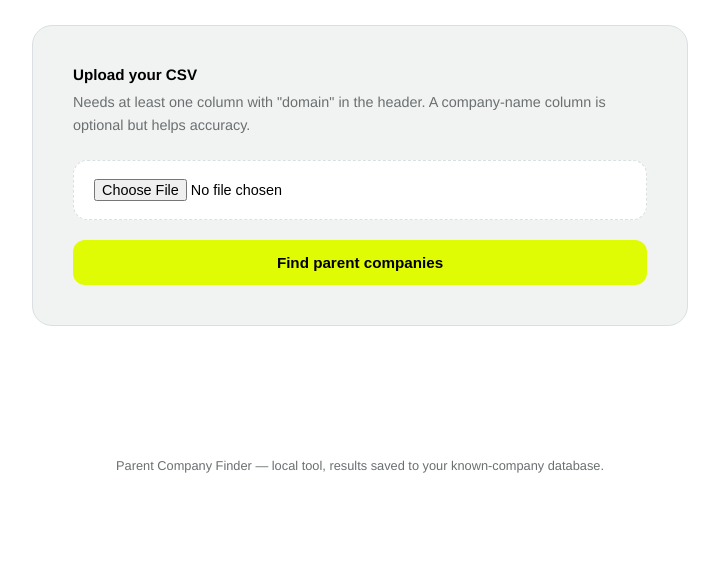
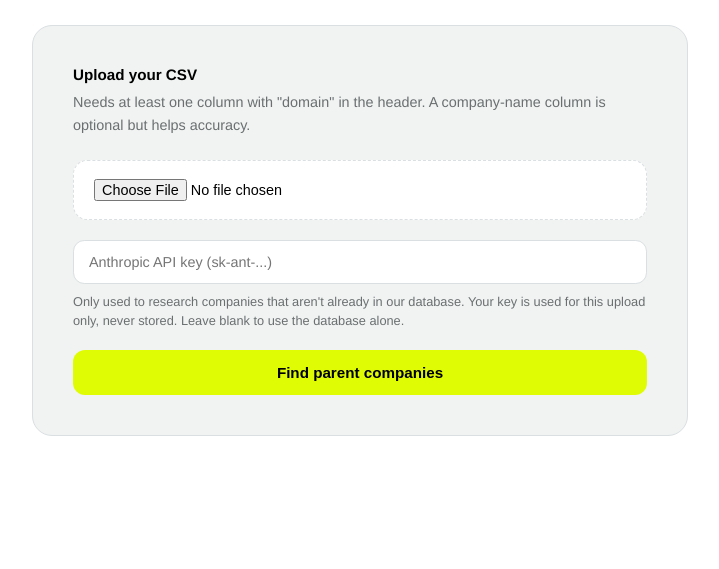
Before and after one commit to janbrochwicz/parent-finder, a Flask app: page / in a window 1280 px wide. Shown: the part 386-955 px from the top of the page, without its empty margins (280-999 px from the left). Before the commit the page ends 859 px from the top, so only its background shows below. Run offline with Flask 3, Linux system fonts and the light colour scheme.

Commit message:
Bring-your-own-key: let the user supply their Anthropic API key in the form
Adds an optional API key field; used per-upload only, never stored. Falls back
to a server ANTHROPIC_API_KEY if set. Unknowns without a key are returned as
'not in database' instead of erroring.

Co-Authored-By: Claude Opus 4.8 <noreply@anthropic.com>

```diff
--- a/webapp/app.py
+++ b/webapp/app.py
@@ -94,7 +94,10 @@ def process():
     known = fetch_known(normalize_domain(r.get(domain_col, "")) for r in rows)
     out_fields = fieldnames + ["Parent Company Name", "Parent Company Domain", "Verified", "Evidence"]
 
-    client = anthropic.Anthropic()
+    # Bring-your-own-key: use the key the user pastes into the form for this upload;
+    # fall back to a server-configured key if one is set. Never stored or logged.
+    api_key = (request.form.get("api_key") or "").strip() or os.environ.get("ANTHROPIC_API_KEY", "")
+    client = anthropic.Anthropic(api_key=api_key) if api_key else None
     llm_used = 0
 
     final_rows = []
@@ -122,6 +125,15 @@ def process():
             out["Parent Company Domain"] = ""
             out["Verified"] = "No"
             out["Evidence"] = "No domain provided for this row."
+        elif client is None:
+            # No API key provided - can't research unknowns, so don't guess.
+            out["Parent Company Name"] = ""
+            out["Parent Company Domain"] = ""
+            out["Verified"] = "No"
+            out["Evidence"] = (
+                "Not in database. Add an Anthropic API key to resolve companies "
+                "that haven't been seen before."
+            )
         elif llm_used >= MAX_LLM_LOOKUPS:
             # Cost cap reached - stop calling Claude, don't guess.
             out["Parent Company Name"] = ""
--- a/webapp/templates/index.html
+++ b/webapp/templates/index.html
@@ -93,6 +93,23 @@
       color: var(--ink);
       max-width: 100%;
     }
+    input[type=password] {
+      width: 100%;
+      font-size: 0.9rem;
+      color: var(--ink);
+      background: #ffffff;
+      padding: 13px 15px;
+      border: 1px solid var(--border-grey);
+      border-radius: 0.7rem;
+      margin-bottom: 8px;
+      font-family: inherit;
+    }
+    .key-hint {
+      color: var(--muted);
+      font-size: 0.8rem;
+      line-height: 1.5;
+      margin: 0 0 20px;
+    }
 
     button {
       width: 100%;
@@ -164,6 +181,13 @@
         <div class="dropzone">
           <input type="file" name="csv_file" accept=".csv" required>
         </div>
+        <input type="password" name="api_key" autocomplete="off"
+               placeholder="Anthropic API key (sk-ant-...)">
+        <p class="key-hint">
+          Only used to research companies that aren't already in our database.
+          Your key is used for this upload only, never stored. Leave blank to use
+          the database alone.
+        </p>
         <button type="submit">Find parent companies</button>
       </form>
       <p id="status">Processing... this can take a minute or more depending on how many companies need a fresh lookup.</p>
```
